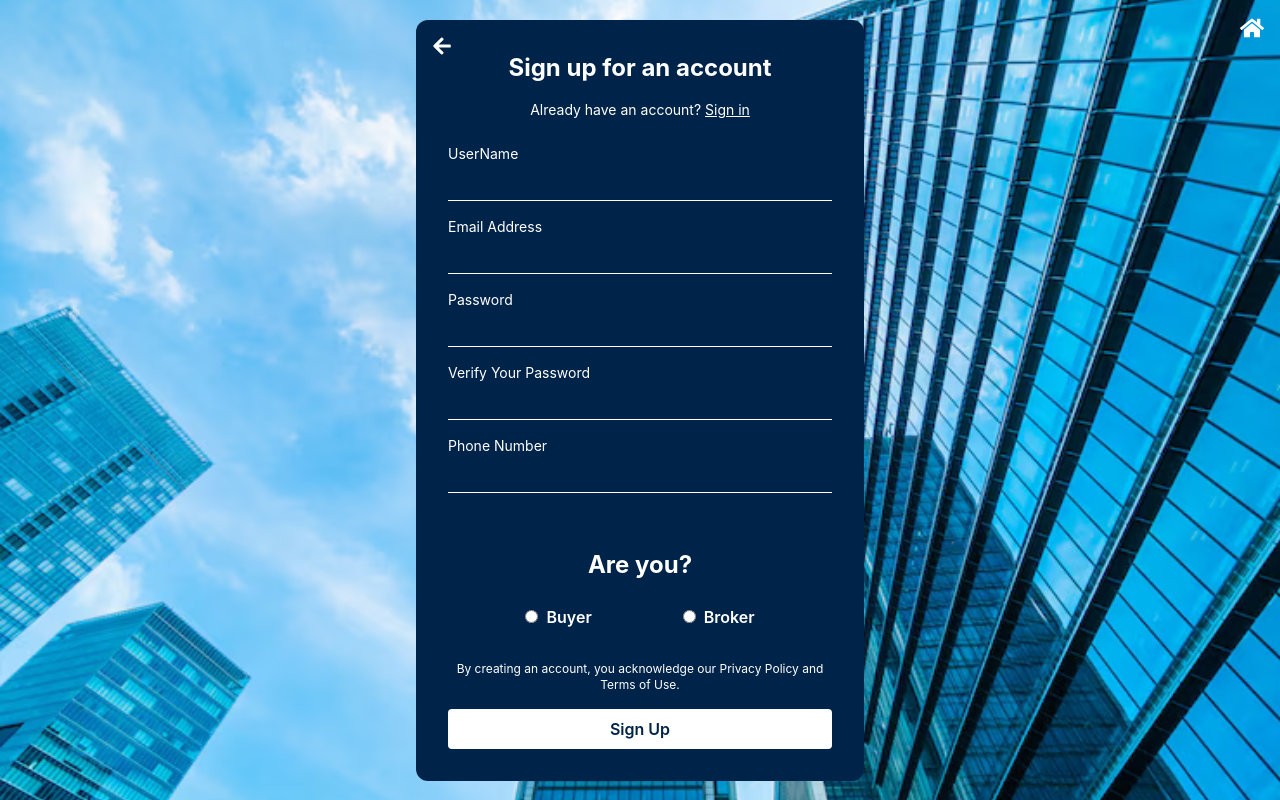
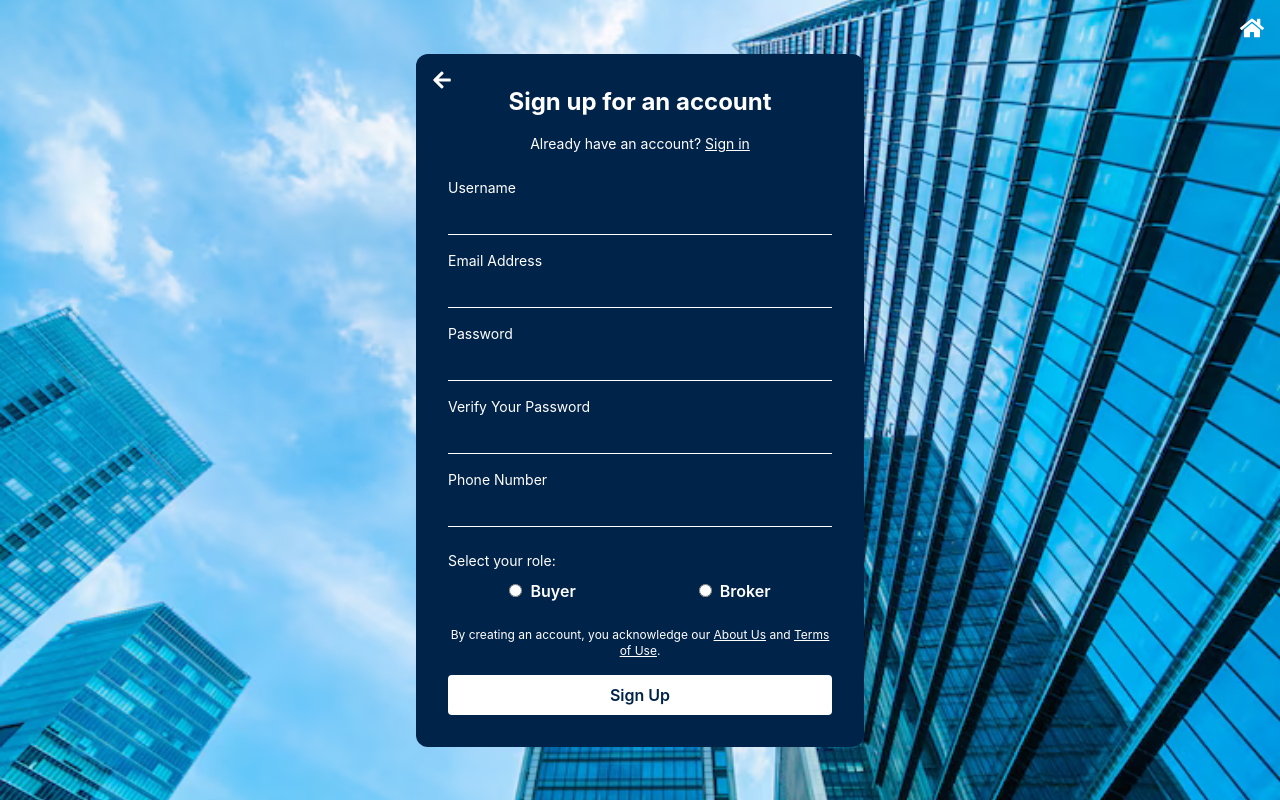
Before and after one commit to YoussefAshraf11/keyfinder-1, a React (Vite) app: page /signup in a window 1280 px wide. Built offline with nearby package versions, Linux system fonts and the light colour scheme.

Commit message:
integration of sign up

```diff
--- a/src/network/auth.js
+++ b/src/network/auth.js
@@ -3,5 +3,6 @@ import { axiosInstance } from "./index.js";
 
 const login = async (payload) => await axiosInstance.post('/api/auth/login',payload);
 
+const signup = async (payload) => await axiosInstance.post('/api/auth/signup', payload);
 
-export {login};
+export {login, signup};
--- a/src/pages/Signup/signup.jsx
+++ b/src/pages/Signup/signup.jsx
@@ -3,6 +3,13 @@ import React, { useEffect, useState } from "react";
 import { Link, useNavigate } from "react-router-dom";
 import { FaArrowLeft, FaHome, FaTimes } from "react-icons/fa";
 import backgroundImg from "../../assets/Login/login.svg";
+import { signup } from "../../network/auth.js";
+
+const roletypes = {
+  buyer: "buyer",
+  broker: "broker",
+  admin: "admin"
+};
 
 export default function AuthFlow() {
   const queryStep = new URLSearchParams(window.location.search).get("step");
@@ -10,6 +17,7 @@ export default function AuthFlow() {
   const [brokerCode, setBrokerCode] = useState("");
   const [brokerNewPass, setBrokerNewPass] = useState("");
   const [brokerConfirmPass, setBrokerConfirmPass] = useState("");
+  const [errMessage, setErrMessage] = useState("");
   const navigate = useNavigate();
 
   useEffect(() => {
@@ -18,6 +26,83 @@ export default function AuthFlow() {
     //else setStep("select");
     setStep("buyer");
   }, [queryStep]);
+
+  const handleSignup = async (e) => {
+    e.preventDefault();
+    setErrMessage(""); // Clear any previous errors
+
+    const formData = new FormData(e.target);
+
+    // Get form values
+    const username = formData.get('username');
+    const email = formData.get('email');
+    const password = formData.get('password');
+    const confirmPassword = formData.get('confirmPassword');
+    const phone = formData.get('phone');
+    const selectedRole = formData.get('role');
+
+    // Validate passwords match
+    if (password !== confirmPassword) {
+      setErrMessage("Passwords do not match");
+      return;
+    }
+
+    // Validate role
+    if (!Object.values(roletypes).includes(selectedRole)) {
+      setErrMessage("Invalid role selected");
+      return;
+    }
+
+    // Log the payload for debugging
+    console.log('Signup payload:', {
+      username,
+      email,
+      password,
+      confirmPassword,
+      phone,
+      role: selectedRole
+    });
+
+    try {
+      const response = await signup({
+        username,
+        email,
+        password,
+        confirmPassword,
+        phone,
+        role: selectedRole
+      });
+
+      // Log the response for debugging
+      console.log('Signup response:', response);
+
+      if (response?.data?.success) {
+        // After successful signup, navigate to login
+        navigate('/login');
+      } else {
+        const errorMsg = response?.data?.message || "Signup failed. Please try again.";
+        console.error('Signup failed:', errorMsg);
+        setErrMessage(errorMsg);
+      }
+    } catch (err) {
+      console.error('Signup error details:', {
+        message: err.message,
+        response: err.response?.data,
+        status: err.response?.status
+      });
+
+      // More specific error messages based on the error
+      if (err.response?.status === 400) {
+        setErrMessage("Invalid input. Please check your information.");
+      } else if (err.response?.status === 409) {
+        setErrMessage("Email or username already exists.");
+      } else if (err.response?.status === 500) {
+        setErrMessage("Server error. Please try again later.");
+      } else {
+        setErrMessage(err.response?.data?.message || "Signup failed. Please try again.");
+      }
+    }
+  };
 
   if (!step) return null;
 
@@ -94,31 +179,61 @@ export default function AuthFlow() {
                 Sign in
               </button>
             </p>
-     <form onSubmit={(e) => e.preventDefault()}>
-  <label className="block mb-1 text-sm">UserName</label>
-  <input type="text" required className="w-full border-b border-white mb-4 bg-transparent py-1 focus:outline-none" />
+
+            {errMessage && (
+              <p className="text-yellow-400 font-medium mb-4">{errMessage}</p>
+            )}
+
+            <form onSubmit={handleSignup}>
+              <label className="block mb-1 text-sm">Username</label>
+              <input
+                name="username"
+                type="text"
+                required
+                className="w-full border-b border-white mb-4 bg-transparent py-1 focus:outline-none"
+              />
 
               <label className="block mb-1 text-sm">Email Address</label>
-  <input type="email" required className="w-full border-b border-white mb-4 bg-transparent py-1 focus:outline-none" />
+              <input
+                name="email"
+                type="email"
+                required
+                className="w-full border-b border-white mb-4 bg-transparent py-1 focus:outline-none"
+              />
 
               <label className="block mb-1 text-sm">Password</label>
-  <input type="password" required className="w-full border-b border-white mb-4 bg-transparent py-1 focus:outline-none" />
+              <input
+                name="password"
+                type="password"
+                required
+                className="w-full border-b border-white mb-4 bg-transparent py-1 focus:outline-none"
+              />
 
               <label className="block mb-1 text-sm">Verify Your Password</label>
-  <input type="password" required className="w-full border-b border-white mb-4 bg-transparent py-1 focus:outline-none" />
+              <input
+                name="confirmPassword"
+                type="password"
+                required
+                className="w-full border-b border-white mb-4 bg-transparent py-1 focus:outline-none"
+              />
 
               <label className="block mb-1 text-sm">Phone Number</label>
-  <input type="tel" required className="w-full border-b border-white mb-6 bg-transparent py-1 focus:outline-none" />
+              <input
+                name="phone"
+                type="tel"
+                required
+                className="w-full border-b border-white mb-6 bg-transparent py-1 focus:outline-none"
+              />
 
-  {/* Role selection with radio buttons */}
-  <div className="bg-[#002349] p-8 rounded-xl text-white text-center">
-    <h2 className="text-2xl font-bold mb-6">Are you?</h2>
+              {/* Role selection */}
+              <div className="mb-6">
+                <label className="block mb-2 text-sm">Select your role:</label>
                 <div className="flex justify-around">
                   <label className="flex items-center space-x-2">
                     <input
                       type="radio"
                       name="role"
-          value="buyer"
+                      value={roletypes.buyer}
                       required
                       className="form-radio accent-white"
                     />
@@ -128,7 +243,7 @@ export default function AuthFlow() {
                     <input
                       type="radio"
                       name="role"
-          value="broker"
+                      value={roletypes.broker}
                       required
                       className="form-radio accent-white"
                     />
@@ -138,14 +253,24 @@ export default function AuthFlow() {
               </div>
 
               <p className="text-xs mb-4 text-center">
-    By creating an account, you acknowledge our Privacy Policy and Terms of Use.
+                By creating an account, you acknowledge our{" "}
+                <Link to="/about" className="underline">
+                  About Us
+                </Link>{" "}
+                and{" "}
+                <Link to="/terms" className="underline">
+                  Terms of Use
+                </Link>
+                .
               </p>
 
-  <button type="submit" className="w-full py-2 bg-white text-[#002349] font-semibold rounded hover:bg-gray-100">
+              <button
+                type="submit"
+                className="w-full py-2 bg-white text-[#002349] font-semibold rounded hover:bg-gray-100"
+              >
                 Sign Up
               </button>
             </form>
-
           </div>
         )}
 
```
Lines whose indentation alone changed are shown as unchanged.
